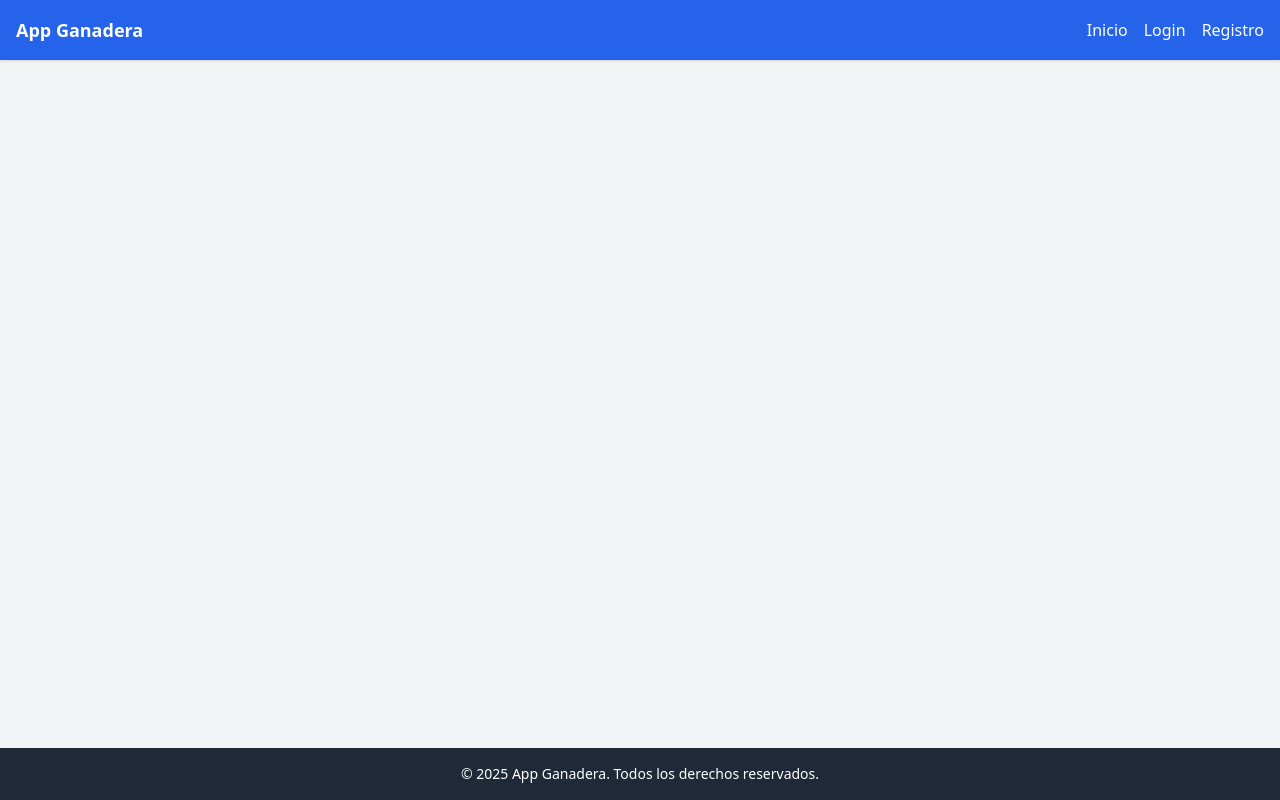
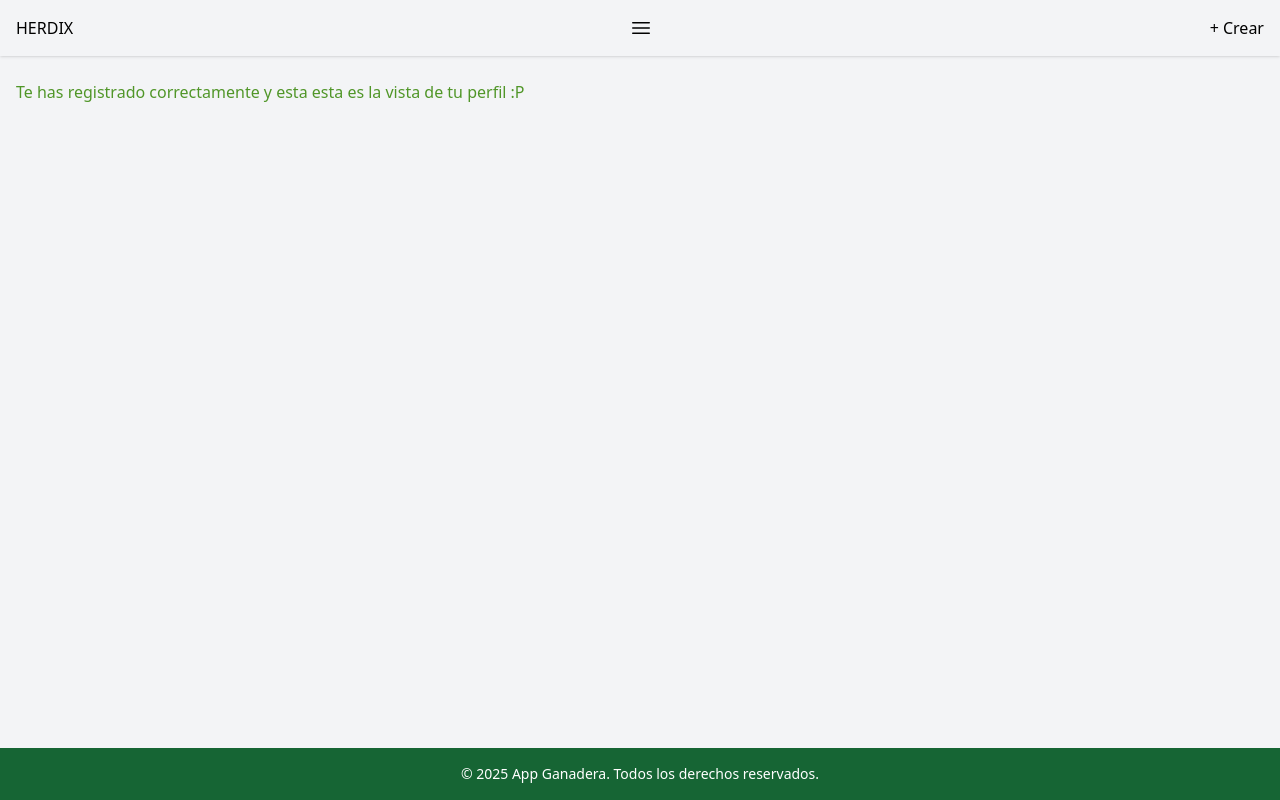
Before and after one commit to Luisalfonsotq/app-ganadera, a Nuxt app: page /dashboard in a window 1280 px wide. Built offline with nearby package versions, Linux system fonts and the light colour scheme.

Commit message:
dashboard added

```diff
--- a/layouts/default.vue
+++ b/layouts/default.vue
@@ -1,13 +1,17 @@
 <template>
   <div class="min-h-screen bg-gray-100 flex flex-col">
     <!-- Header -->
-    <header class="bg-blue-600 text-white py-4 shadow">
+    <header class="bg-white-600 py-4 shadow">
       <div class="container mx-auto px-4 flex justify-between items-center">
-        <h1 class="text-lg font-bold">App Ganadera</h1>
+        <NuxtLink to="/" class="hover:underline">HERDIX</NuxtLink>
+
+        <svg xmlns="http://www.w3.org/2000/svg" fill="none" viewBox="0 0 24 24" stroke-width="1.5" stroke="currentColor"
+          class="size-6">
+          <path stroke-linecap="round" stroke-linejoin="round" d="M3.75 6.75h16.5M3.75 12h16.5m-16.5 5.25h16.5" />
+        </svg>
+        <!--  -->
         <nav class="flex gap-4">
-          <NuxtLink to="/" class="hover:underline">Inicio</NuxtLink>
-          <NuxtLink to="/login" class="hover:underline">Login</NuxtLink>
-          <NuxtLink to="/register" class="hover:underline">Registro</NuxtLink>
+          <NuxtLink to="/crear" class="hover:underline">+ Crear</NuxtLink>
         </nav>
       </div>
     </header>
@@ -18,7 +22,7 @@
     </main>
 
     <!-- Footer -->
-    <footer class="bg-gray-800 text-white py-4 text-center">
+    <footer class="bg-green-800 text-white py-4 text-center">
       <p class="text-sm">© {{ new Date().getFullYear() }} App Ganadera. Todos los derechos reservados.</p>
     </footer>
   </div>
--- /dev/null
+++ b/pages/dashboard.vue
@@ -0,0 +1,15 @@
+<template>
+    <div>
+        <h2>Te has registrado correctamente y esta esta es la vista de tu perfil :P </h2>
+    </div>
+</template>
+<script setup>
+definePageMeta({
+    layout: 'default'
+})
+</script>
+<style>
+h2 {
+    color: var(--primary-verde);
+}
+</style>
--- a/pages/index.vue
+++ b/pages/index.vue
@@ -12,9 +12,9 @@
         <!-- <NuxtLink to="/login" class="bg-white text-green-700 px-6 py-3 rounded-lg font-semibold hover:bg-green-100 transition">
           Iniciar Sesión
         </NuxtLink> -->
-        <div class="prueba text-white p-4">
+        <!-- <div class="prueba text-white p-4">
           Botón azul primario
-        </div>
+        </div> -->
       </div>
     </section>
 
@@ -38,8 +38,6 @@
           <div class="bg-white p-6 rounded-lg shadow text-center">
             <h3 class="font-bold text-lg mb-2">Colaborador</h3>
             <p>Registra eventos y apoya las labores diarias de la finca.</p>
-          <button class="prueba">hola</button>
-
           </div>
         </div>
       </div>
--- a/pages/register.vue
+++ b/pages/register.vue
@@ -26,7 +26,7 @@
           </select>
         </div>
 
-        <button type="submit" style="width: 100%; padding: 0.5rem; background-color: #4f46e5; color: white; border-radius: 0.375rem; font-weight: bold; border: none; cursor: pointer;">
+        <button type="submit" style="width: 100%; padding: 0.5rem; background-color:green; color: white; border-radius: 0.375rem; font-weight: bold; border: none; cursor: pointer;">
           Registrarse
         </button>
       </form>
```
